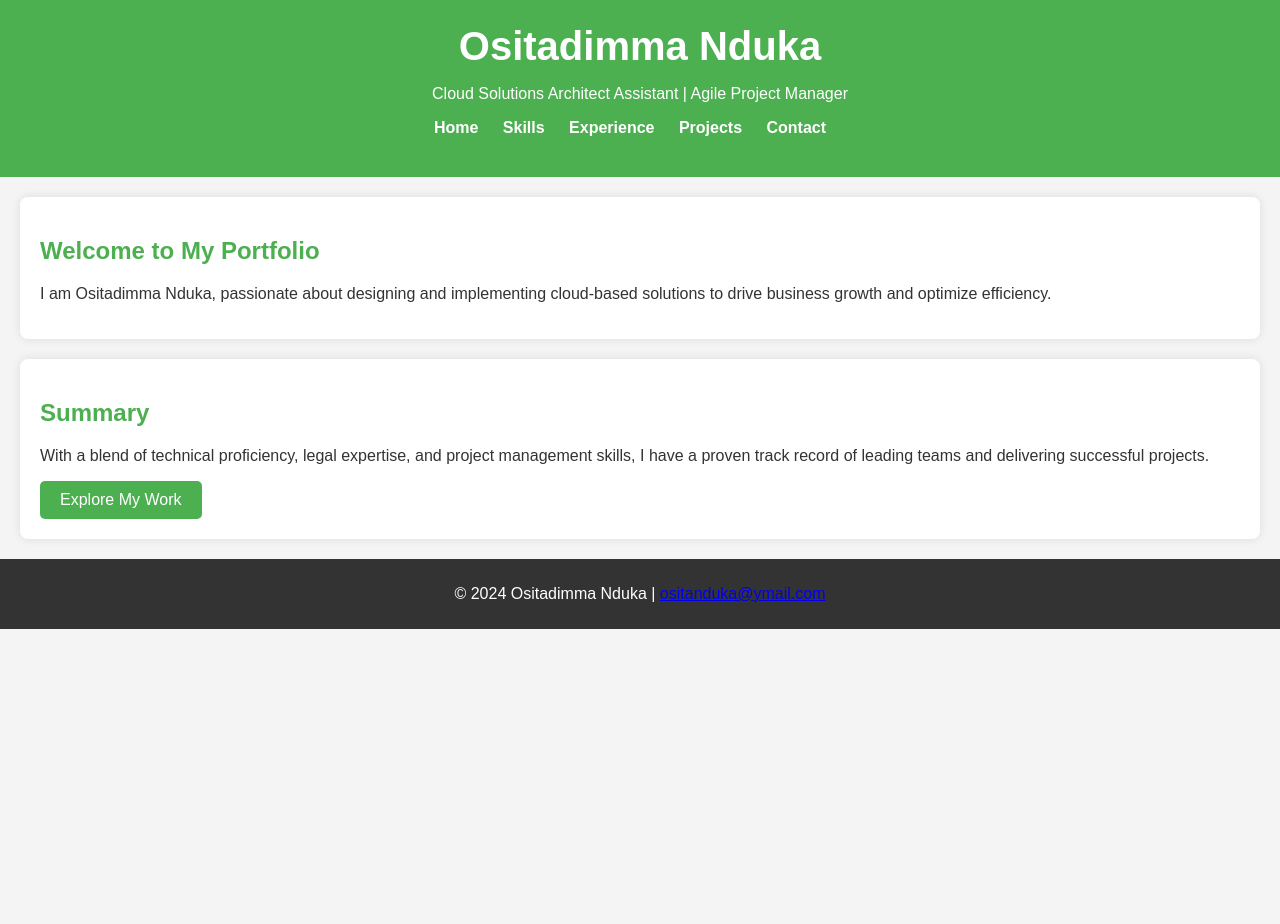
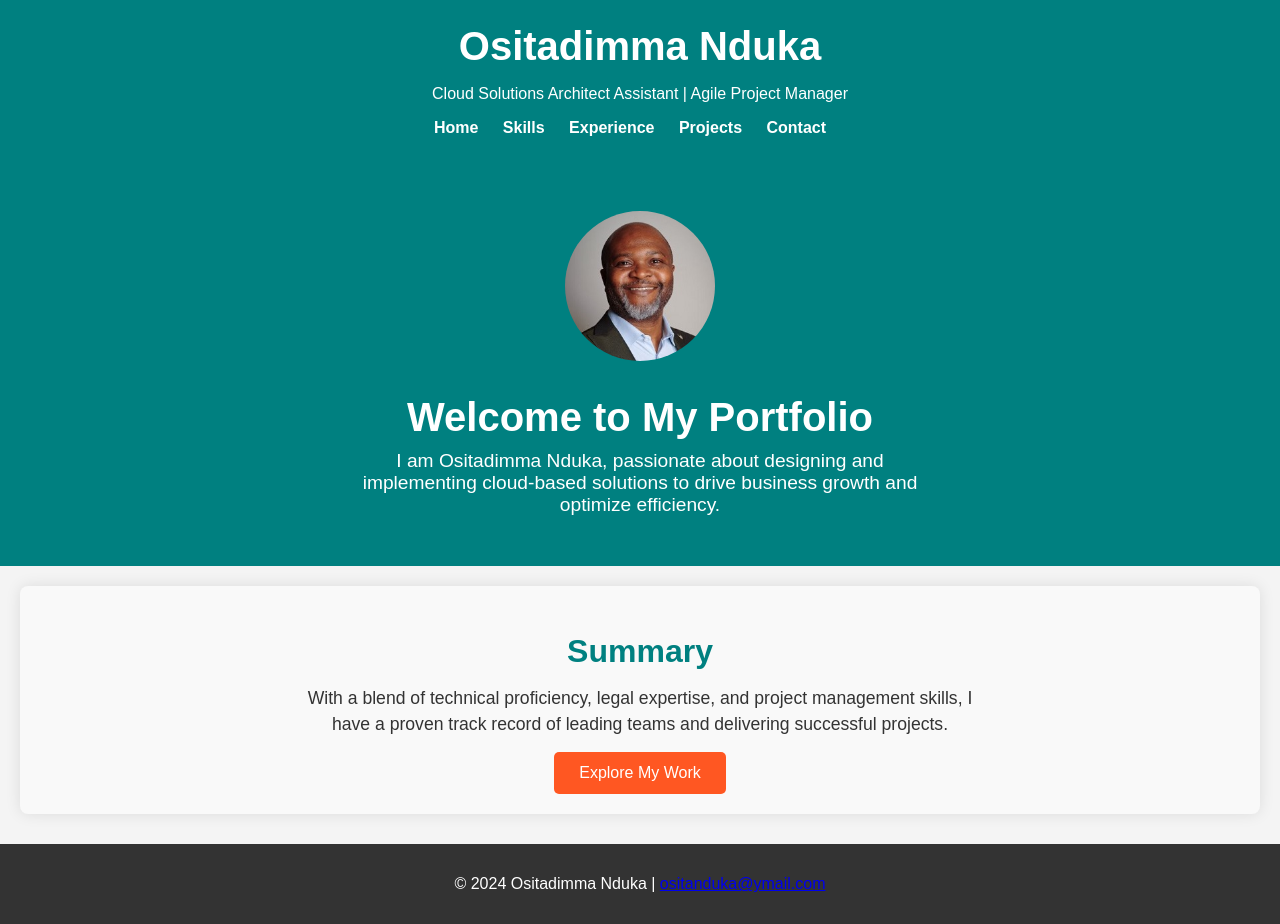
Before and after one commit to OsitaNduka/osita-nduka-portfolio, a plain HTML site: page index.html in a window 1280 px wide. Before the commit the page ends 800 px from the top, so only its background shows below. Drawn offline with Linux system fonts and the light colour scheme.

Commit message:
Added images and improved styling

```diff
--- a/css/style.css
+++ b/css/style.css
@@ -7,8 +7,9 @@ body {
     color: #333;
 }
 
+/* Header */
 header {
-    background-color: #4CAF50;
+    background-color: #008080;
     color: white;
     text-align: center;
     padding: 1.5em;
@@ -22,10 +23,11 @@ header h1 {
 nav ul {
     list-style-type: none;
     padding: 0;
+    margin: 0;
 }
 
 nav ul li {
-    display: inline;
+    display: inline-block;
     margin-right: 20px;
 }
 
@@ -35,44 +37,122 @@ nav ul li a {
     font-weight: bold;
 }
 
-section {
-    margin: 20px;
-    padding: 20px;
-    background-color: white;
-    border-radius: 8px;
-    box-shadow: 0 0 10px rgba(0, 0, 0, 0.1);
+nav ul li a:hover {
+    color: #ffeb3b; /* Bright yellow when hovered */
 }
 
-h2 {
-    color: #4CAF50;
+/* Hero Section */
+#hero {
+    background-color: #008080;
+    color: white;
+    text-align: center;
+    padding: 50px 20px;
+}
+
+#hero .profile-pic {
+    border-radius: 50%;
+    width: 150px;
+    height: 150px;
+    object-fit: cover;
     margin-bottom: 20px;
 }
 
-footer {
+#hero h2 {
+    font-size: 2.5em;
+    margin: 10px 0;
+}
+
+#hero p {
+    font-size: 1.2em;
+    max-width: 600px;
+    margin: 0 auto;
+}
+
+/* Summary Section */
+#summary {
+    margin: 20px;
+    padding: 20px;
+    background-color: #f9f9f9;
+    border-radius: 8px;
     text-align: center;
-    padding: 10px;
-    background-color: #333;
-    color: white;
-    margin-top: 20px;
+    box-shadow: 0 0 15px rgba(0, 0, 0, 0.1);
+}
+
+#summary h2 {
+    color: #008080;
+    font-size: 2em;
+    margin-bottom: 15px;
+}
+
+#summary p {
+    font-size: 1.1em;
+    max-width: 700px;
+    margin: 0 auto;
+    line-height: 1.5em;
 }
 
 .cta-btn {
     display: inline-block;
-    background-color: #4CAF50;
+    background-color: #ff5722;
+    color: white;
+    padding: 12px 25px;
+    text-decoration: none;
+    border-radius: 5px;
+    margin-top: 15px;
+}
+
+.cta-btn:hover {
+    background-color: #ff7043;
+}
+
+/* Projects Section */
+#projects {
+    margin: 20px;
+    padding: 20px;
+    background-color: #f9f9f9;
+    border-radius: 8px;
+    box-shadow: 0 0 15px rgba(0, 0, 0, 0.1);
+}
+
+.project {
+    margin-bottom: 30px;
+    text-align: center;
+}
+
+.project img {
+    max-width: 100%;
+    height: auto;
+    border-radius: 8px;
+}
+
+.project h3 {
+    color: #333;
+    margin-top: 15px;
+    font-size: 1.8em;
+}
+
+.project p {
+    font-size: 1.1em;
+    margin: 15px 0;
+}
+
+.project a {
+    background-color: #ff5722;
     color: white;
     padding: 10px 20px;
     text-decoration: none;
     border-radius: 5px;
 }
 
-.cta-btn:hover {
-    background-color: #45a049;
+.project a:hover {
+    background-color: #ff7043;
 }
 
-.project {
-    margin-bottom: 20px;
+/* Footer */
+footer {
+    text-align: center;
+    padding: 15px;
+    background-color: #333;
+    color: white;
+    margin-top: 30px;
 }
-
-.project h3 {
-    color: #333;
-}
--- a/index.html
+++ b/index.html
@@ -22,6 +22,7 @@
     </header>
 
     <section id="hero">
+        <img src="assets/images/profile.jpg" alt="Ositadimma Nduka Profile" class="profile-pic">
         <h2>Welcome to My Portfolio</h2>
         <p>I am Ositadimma Nduka, passionate about designing and implementing cloud-based solutions to drive business growth and optimize efficiency.</p>
     </section>
```
Also changed, not shown: projects.html (+2 -0 lines), assets/images/profile.jpg (added), assets/images/project1.jpg (added), assets/images/project2.jpg (added).
